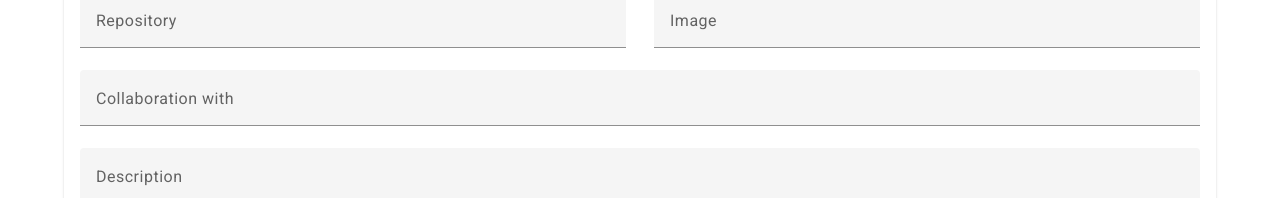
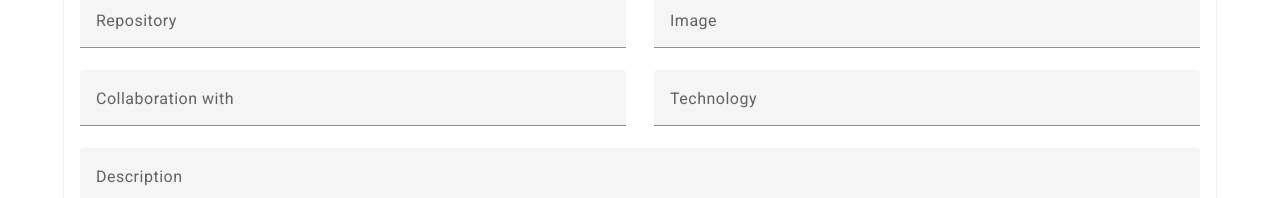
Before and after one commit to yativilli/personal_website, an Angular app in the folder personal/: page /projects/new in a window 1280 px wide. Shown: the part 312-510 px from the top of the page. Built offline with nearby package versions, Linux system fonts and the light colour scheme.

Commit message:
Added Field "Technology" to db and Programm

```diff
--- a/personal/src/app/Components/my-projects-detail/my-projects-detail.component.html
+++ b/personal/src/app/Components/my-projects-detail/my-projects-detail.component.html
@@ -64,6 +64,12 @@
               <input class="form-control" [ngModel]="in_collaboration_with" [disabled]="checkType()" name="in_collaboration_with" matInput
                 value="">
             </mat-form-field>
+
+            <mat-form-field class="example-full-width">
+              <mat-label>Technology</mat-label>
+              <input class="form-control" [ngModel]="technology" [disabled]="checkType()" name="technology" matInput
+                value="">
+            </mat-form-field>
           </div>
 
           <div class="lowerWrapper">
--- a/personal/src/app/Components/my-projects-detail/my-projects-detail.component.ts
+++ b/personal/src/app/Components/my-projects-detail/my-projects-detail.component.ts
@@ -40,6 +40,7 @@ export class MyProjectsDetailComponent implements OnInit {
   repository: string = '';
   image: string = '';
   in_collaboration_with: string = '';
+  technology: string = '';
   purpose: string = '';
   status: string = '';
 
@@ -84,6 +85,7 @@ export class MyProjectsDetailComponent implements OnInit {
     this.in_collaboration_with = this.data?.in_collaboration_with;
     this.purpose = this.data?.purpose;
     this.status = this.data?.status;
+    this.technology = this.data?.technology;
   }
 
   protected checkType() {
--- a/personal/src/app/DTOs/ProjectDto.ts
+++ b/personal/src/app/DTOs/ProjectDto.ts
@@ -7,4 +7,5 @@ export class Project{
     in_collaboration_with: string = "";
     purpose!: string;
     status!: string;
+    technology!: string;
 }
```
Also changed, not shown: 1 other file (tests, documents, lock files or other folders).
